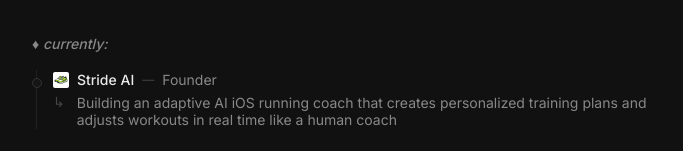
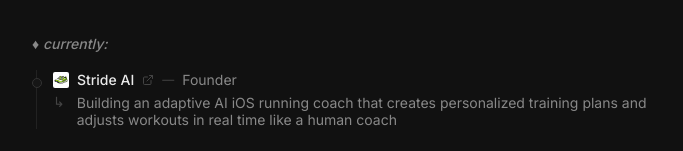
Before and after one commit to xuanhieu2611/portfolio, a React (Vite) app: page / in a window 1280 px wide. Shown: the part 265-416 px from the top of the page, without its empty margins (296-979 px from the left). Built offline with nearby package versions, Linux system fonts and the light colour scheme.

Commit message:
adding stride ai link

```diff
--- a/src/App.jsx
+++ b/src/App.jsx
@@ -114,7 +114,7 @@
                   />
                 </a>
                 <a
-                  href="https://twitter.com/hieule2611"
+                  href="https://twitter.com/hieuspringle"
                   target="_blank"
                   rel="noopener noreferrer"
                   className="opacity-60 hover:opacity-100 transition-opacity"
--- a/src/components/ExperienceSection.jsx
+++ b/src/components/ExperienceSection.jsx
@@ -1,3 +1,4 @@
+import { ExternalLink } from "lucide-react"
 import { experiences } from "../data/experiences"
 
 const HighlightText = ({ text }) => {
@@ -111,6 +112,17 @@
         <h3 className="text-foreground font-medium text-sm flex items-center gap-2">
           <CompanyIcon company={exp.company} />
           {exp.company}
+          {exp.link && (
+            <a
+              href={exp.link}
+              target="_blank"
+              rel="noopener noreferrer"
+              className="text-foreground-subtle hover:text-foreground transition-colors"
+              aria-label="Visit website"
+            >
+              <ExternalLink className="w-3 h-3" />
+            </a>
+          )}
           <span className="text-foreground-subtle text-xs font-normal hidden sm:inline">
             —
           </span>
--- a/src/data/experiences.js
+++ b/src/data/experiences.js
@@ -3,6 +3,7 @@
     company: "Stride AI",
     role: "Founder",
     period: "Present",
+    link: "https://getstrideai.com/",
     description:
       "Building an adaptive AI iOS running coach that creates personalized training plans and adjusts workouts in real time like a human coach",
     technologies: ["Swift", "Firebase", "HealthKit"],
```
